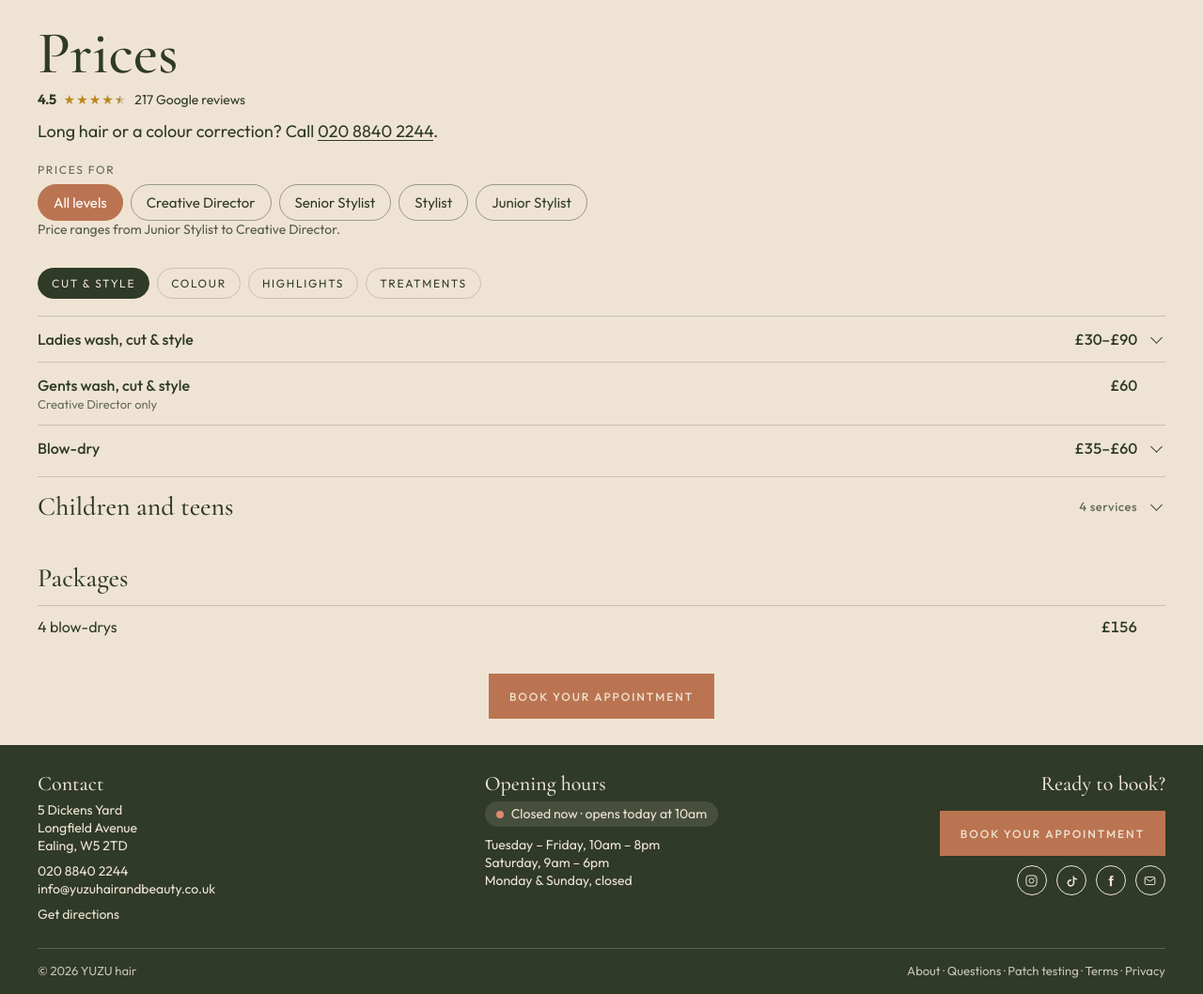
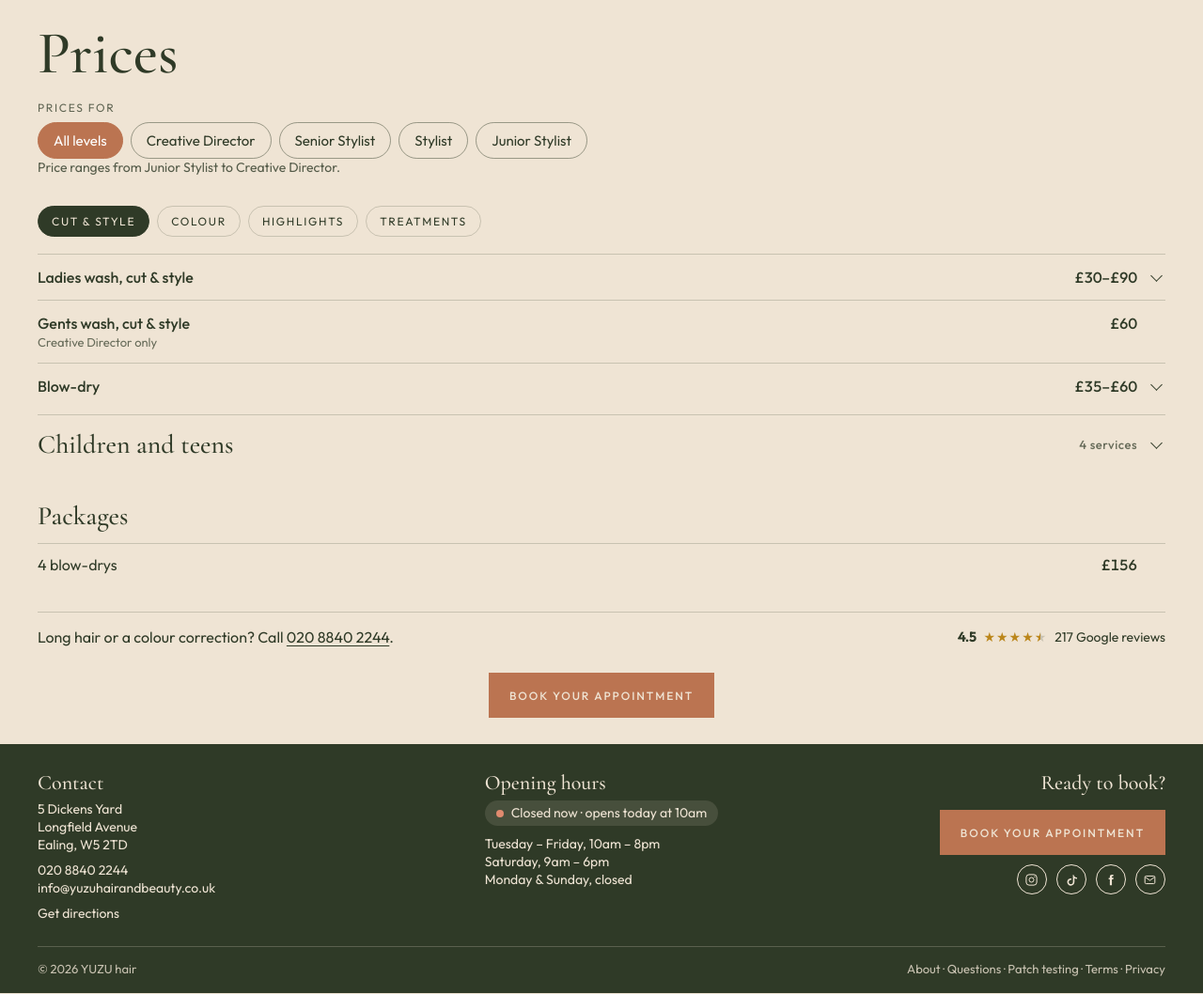
Before and after one commit to tigges/YUZU-LIVE, a PHP site: page /versions/blend-prices.html in a window 1280 px wide. Shown: the part 100-1158 px from the top of the page at 94% size. Run offline with PHP 8.4, Linux system fonts and the light colour scheme.

Commit message:
Move Google rating and long-hair note below the Blend price list
Co-authored-by: tigges <tigges@users.noreply.github.com>

```diff
--- a/site/versions/blend-prices.html
+++ b/site/versions/blend-prices.html
@@ -8,7 +8,7 @@
   <link rel="stylesheet" href="fonts/fonts.css" />
   <link rel="stylesheet" href="brand.css?v=2" />
   <link rel="stylesheet" href="fresh.css?v=6" />
-  <link rel="stylesheet" href="blend.css?v=10" />
+  <link rel="stylesheet" href="blend.css?v=11" />
   <meta name="robots" content="noindex" />
   <link rel="stylesheet" href="versions-bar.css?v=5" />
 </head>
@@ -32,8 +32,6 @@
   <main class="section" id="prices">
     <div class="section-head">
       <h1>Prices</h1>
-      <a class="google-rating" href="https://maps.app.goo.gl/bhFS5wwkW3xxAdKd8" target="_blank" rel="noreferrer"><strong>4.5</strong><span class="vh"> out of 5, </span><span class="rating-stars" aria-hidden="true">★★★★★</span><span>217 Google reviews</span><span class="vh"> (opens in a new tab)</span></a>
-      <p>Long hair or a colour correction? Call <a href="tel:+442088402244">020 8840 2244</a>.</p>
     </div>
     <fieldset class="level-pick">
       <legend>Prices for</legend>
@@ -563,6 +561,10 @@
         <!-- /yuzu-blend-prices -->
 
     </div>
+    <div class="price-foot">
+      <p>Long hair or a colour correction? Call <a href="tel:+442088402244">020 8840 2244</a>.</p>
+      <a class="google-rating" href="https://maps.app.goo.gl/bhFS5wwkW3xxAdKd8" target="_blank" rel="noreferrer"><strong>4.5</strong><span class="vh"> out of 5, </span><span class="rating-stars" aria-hidden="true">★★★★★</span><span>217 Google reviews</span><span class="vh"> (opens in a new tab)</span></a>
+    </div>
     <p class="center-cta"><a class="fx-book" href="https://www.phorest.com/salon/yuzuhairandbeauty" target="_blank" rel="noreferrer">Book your appointment<span class="vh"> (opens in a new tab)</span></a></p>
   </main>
   <footer class="visit" id="visit" data-book-end>
--- a/site/versions/blend-team-mock.html
+++ b/site/versions/blend-team-mock.html
@@ -9,7 +9,7 @@
   <link rel="stylesheet" href="brand.css?v=2" />
   <link rel="stylesheet" href="promo.css?v=4" />
   <link rel="stylesheet" href="fresh.css?v=6" />
-  <link rel="stylesheet" href="blend.css?v=10" />
+  <link rel="stylesheet" href="blend.css?v=11" />
   <meta name="robots" content="noindex" />
   <link rel="stylesheet" href="versions-bar.css?v=5" />
   <style>
--- a/site/versions/blend.css
+++ b/site/versions/blend.css
@@ -506,7 +506,10 @@ body.blend a.blend-book.is-hidden { opacity: 0; transform: translateY(16px); poi
   .blend .levels dl { grid-template-columns: 1fr; gap: 10px; }
 }
 
-.blend .google-rating + p { margin-top: 12px; }
+.price-foot { display: flex; flex-wrap: wrap; justify-content: space-between; align-items: center; gap: 10px 24px; margin-top: 28px; padding-top: 16px; border-top: 1px solid var(--line); }
+.price-foot p { margin: 0; }
+.blend .price-foot p a { text-decoration: underline; text-underline-offset: 3px; }
+.blend .price-foot .google-rating { margin-top: 0; }
 .level-pick { margin: 20px 0 0; padding: 0; border: 0; min-width: 0; }
 .level-pick legend { padding: 0; margin-bottom: 8px; font-size: 12px; letter-spacing: 0.14em; text-transform: uppercase; opacity: 0.75; }
 .level-options { display: flex; flex-wrap: wrap; gap: 8px; }
--- a/site/versions/blend.html
+++ b/site/versions/blend.html
@@ -9,7 +9,7 @@
   <link rel="stylesheet" href="brand.css?v=2" />
   <link rel="stylesheet" href="promo.css?v=4" />
   <link rel="stylesheet" href="fresh.css?v=6" />
-  <link rel="stylesheet" href="blend.css?v=10" />
+  <link rel="stylesheet" href="blend.css?v=11" />
   <meta name="robots" content="noindex" />
   <link rel="stylesheet" href="versions-bar.css?v=5" />
 </head>
--- a/wordpress/yuzu-round/static/versions/blend-team-mock.html
+++ b/wordpress/yuzu-round/static/versions/blend-team-mock.html
@@ -9,7 +9,7 @@
   <link rel="stylesheet" href="brand.css?v=2" />
   <link rel="stylesheet" href="promo.css?v=4" />
   <link rel="stylesheet" href="fresh.css?v=6" />
-  <link rel="stylesheet" href="blend.css?v=10" />
+  <link rel="stylesheet" href="blend.css?v=11" />
   <meta name="robots" content="noindex" />
   <link rel="stylesheet" href="versions-bar.css?v=5" />
   <style>
--- a/wordpress/yuzu-round/static/versions/blend.css
+++ b/wordpress/yuzu-round/static/versions/blend.css
@@ -506,7 +506,10 @@ body.blend a.blend-book.is-hidden { opacity: 0; transform: translateY(16px); poi
   .blend .levels dl { grid-template-columns: 1fr; gap: 10px; }
 }
 
-.blend .google-rating + p { margin-top: 12px; }
+.price-foot { display: flex; flex-wrap: wrap; justify-content: space-between; align-items: center; gap: 10px 24px; margin-top: 28px; padding-top: 16px; border-top: 1px solid var(--line); }
+.price-foot p { margin: 0; }
+.blend .price-foot p a { text-decoration: underline; text-underline-offset: 3px; }
+.blend .price-foot .google-rating { margin-top: 0; }
 .level-pick { margin: 20px 0 0; padding: 0; border: 0; min-width: 0; }
 .level-pick legend { padding: 0; margin-bottom: 8px; font-size: 12px; letter-spacing: 0.14em; text-transform: uppercase; opacity: 0.75; }
 .level-options { display: flex; flex-wrap: wrap; gap: 8px; }
--- a/wordpress/yuzu-round/static/versions/blend.html
+++ b/wordpress/yuzu-round/static/versions/blend.html
@@ -9,7 +9,7 @@
   <link rel="stylesheet" href="brand.css?v=2" />
   <link rel="stylesheet" href="promo.css?v=4" />
   <link rel="stylesheet" href="fresh.css?v=6" />
-  <link rel="stylesheet" href="blend.css?v=10" />
+  <link rel="stylesheet" href="blend.css?v=11" />
   <meta name="robots" content="noindex" />
   <link rel="stylesheet" href="versions-bar.css?v=5" />
 </head>
```
Also changed, not shown: wordpress/yuzu-round/static/versions/blend-prices.html (+5 -3 lines), 1 other file.
